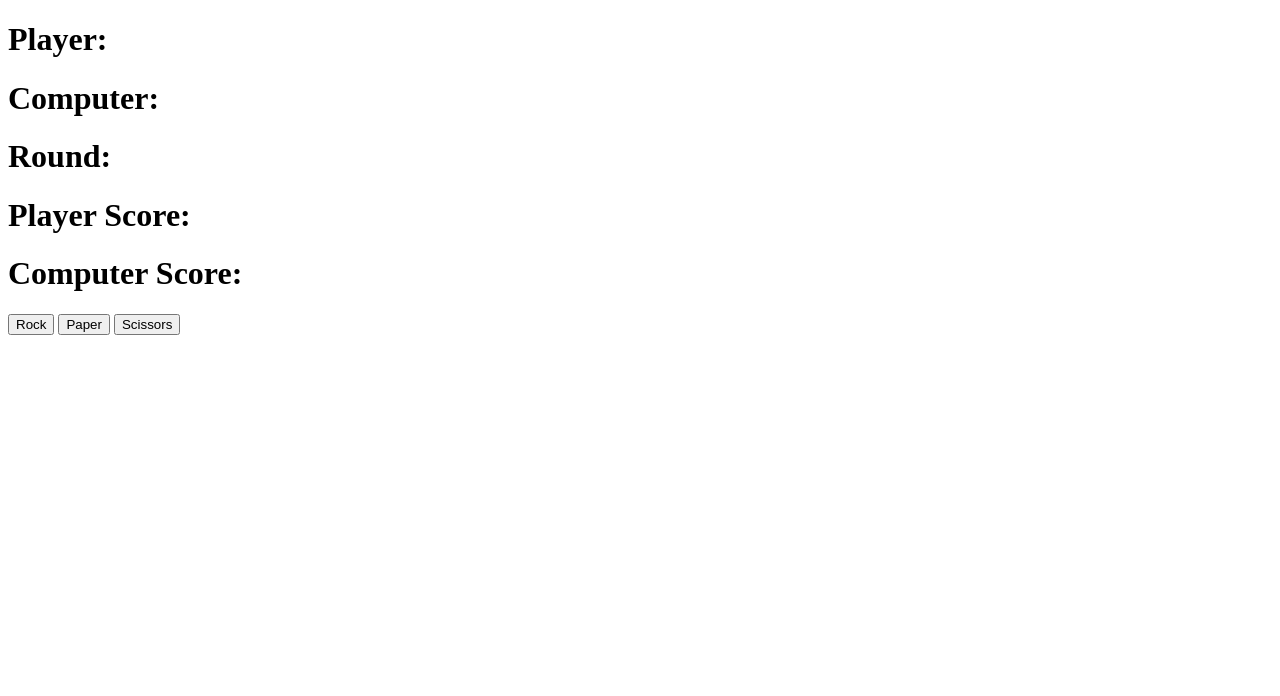
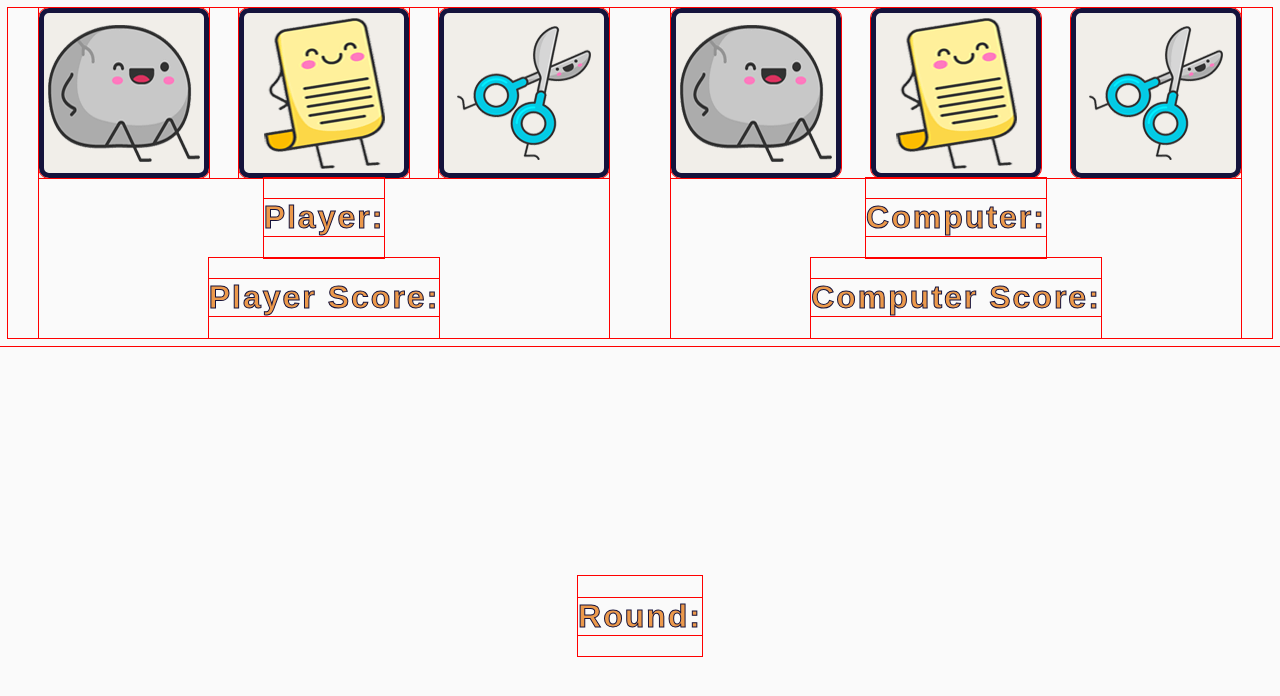
Before and after one commit to Honzi07/odin-rock-paper-scissors, a plain HTML site: page index.html in a window 1280 px wide. Drawn offline with Linux system fonts and the light colour scheme; a web font is replaced by a local one.

Commit message:
Added css for styling

```diff
--- a/index.html
+++ b/index.html
@@ -4,27 +4,94 @@
     <meta charset="UTF-8">
     <meta http-equiv="X-UA-Compatible" content="IE=edge">
     <meta name="viewport" content="width=device-width, initial-scale=1.0">
+    <link rel="preconnect" href="https://fonts.googleapis.com">
+<link rel="preconnect" href="https://fonts.gstatic.com" crossorigin>
+<link href="https://fonts.googleapis.com/css2?family=Mochiy+Pop+One&display=swap" rel="stylesheet">
     <link rel="stylesheet" href="style.css">
     <script src="script.js" defer></script>
     <title>Document</title>
 </head>
 <body>
+    <div class="wrapper">
+        <div class="player">
+            <div class="player-icons">
+                <!-- <button class="choice-btn rock">Rock</button> -->
+                <button id="Rock" class="choice-btn"><img src="images/cartoon-rock-vector-characters.png" alt="rock"></button>
+
+                <button id="Paper" class="choice-btn"><img src="images/cartoon-paper-vector-characters.png" alt="paper"></button>
 
 
+                <button id="Scissors" class="choice-btn"><img src="images/cartoon-scissors-vector-characters.png" alt="scissors"></button>
+
+
+                <!-- <img src="images/cartoon-rock-vector-characters.png" alt="rock"> -->
+                <!-- <img src="images/cartoon-paper-vector-characters.png" alt="paper">
+                <img src="images/cartoon-scissors-vector-characters.png" alt="scissors"> -->
+            </div>
             <div class="choice-text">
                 <h1 id ="playerChoice">Player:</h1>
+            </div>
+            <div class="score-text">
+                <h1 id="playerScore">Player Score:</h1>
+            </div>
+        </div>
+        <div class="computer">
+            <div class="computer-icons">
+                <img src="images/cartoon-rock-vector-characters.png" alt="rock">
+                <img src="images/cartoon-paper-vector-characters.png" alt="paper">
+                <img src="images/cartoon-scissors-vector-characters.png" alt="scissors">
+            </div>
+            <div class="choice-text">
                 <h1 id="computerChoice">Computer:</h1>
+            </div>
+            <div class="score-text">
+                <h1 id="computerScore">Computer Score:</h1>
+            </div>
+        </div>
+
+
+
+<!--
+        <div>
+            <!-- <div class="choice-text">
+                <!-- <h1 id ="playerChoice">Player:</h1> -->
+                <!-- <h1 id="computerChoice">Computer:</h1> -->
+            <!-- </div> -->
+            <!-- <div class="score-text">
+                <!-- <h1 id="playerScore">Player Score:</h1> -->
+                <!-- <h1 id="computerScore">Computer Score:</h1>
+            </div> -->
+        <!-- </div> -->
+        <!-- <div class="choice-text">
+            <h1 id ="playerChoice">Player:</h1>
+            <h1 id="computerChoice">Computer:</h1>
+        </div> -->
+
+        <div class ="thisRound">
             <h1 id ="oneRound">Round:</h1>
         </div>
 
+
+        <!-- <div class="stats">
             <div>
-        <h1 id="playerScoreNum">Player Score:</h1>
-        <h1 id="computerScoreNum">Computer Score:</h1>
+                <h1 id ="oneRound">Round:</h1>
+            </div>
+            <div>
+                <button class="choice-btn rock">Rock</button>
+                <button class="choice-btn">Paper</button>
+                <button class="choice-btn">Scissors</button>
+            </div>
+        </div> -->
+
+
+        <!-- <div>
+            <h1 id="playerScore">Player Score:</h1>
+            <h1 id="computerScore">Computer Score:</h1>
+        </div> -->
+
+
     </div>
 
-    <button class="choice-btn">Rock</button>
-    <button class="choice-btn">Paper</button>
-    <button class="choice-btn">Scissors</button>
 
 
 </body>
--- a/script.js
+++ b/script.js
@@ -2,8 +2,8 @@ const choiceBtns = document.querySelectorAll('.choice-btn');
 const playerChoice = document.querySelector('#playerChoice');
 const computerChoice = document.querySelector('#computerChoice');
 const oneRound = document.querySelector('#oneRound');
-const playerScoreNum = document.querySelector('#playerScoreNum')
-const computerScoreNum = document.querySelector('#computerScoreNum')
+const playerScoreNum = document.querySelector('#playerScore')
+const computerScoreNum = document.querySelector('#computerScore')
 const popup = document.querySelector("#winnerPopup")
 
 
@@ -123,7 +123,7 @@ function winner() {
 // }
 
 choiceBtns.forEach(button => button.addEventListener('click', () => {
-  player = button.textContent;
+  player = button.id;
   computerPlay();
   playerChoice.textContent = `Player: ${player}`;
   computerChoice.textContent = `Computer: ${computer[num]}`;
--- a/style.css
+++ b/style.css
@@ -0,0 +1,64 @@
+* {
+    box-sizing: border-box;
+    font-family: 'Mochiy Pop One', sans-serif;
+    outline: 1px solid red;
+}
+
+html {
+    background-color: #fafafa;
+}
+
+h1 {
+    color:#EC994B;
+    letter-spacing: 2px;
+    -webkit-text-stroke-width: 1px;
+    -webkit-text-stroke-color: #15133C;
+}
+
+img {
+    background-color: #F1EEE9;
+    border: 5px solid #15133C;
+    border-radius: 10px;
+    max-width: 100%;
+    height: auto;
+    transition: border-color 0.3s ease;
+}
+
+.wrapper {
+    width:auto;
+    margin:0 auto;
+    max-width: 1440px;
+    display: flex;
+    justify-content: space-around;
+}
+
+.player, .computer {
+    max-width: 50%;
+    display: flex;
+    flex-direction: column;
+    align-items: center;
+}
+
+
+.player-icons img:hover {
+    border-color: #EC994B;
+    cursor: pointer;
+}
+
+.player-icons, .computer-icons{
+    display: flex;
+    justify-content: center;
+    gap: 30px;
+}
+
+button {
+    display: flex;
+    padding: 0;
+    border: 0;
+}
+
+
+.thisRound {
+    position: absolute;
+    bottom: 144px;
+}
```
Lines whose indentation alone changed are shown as unchanged.
